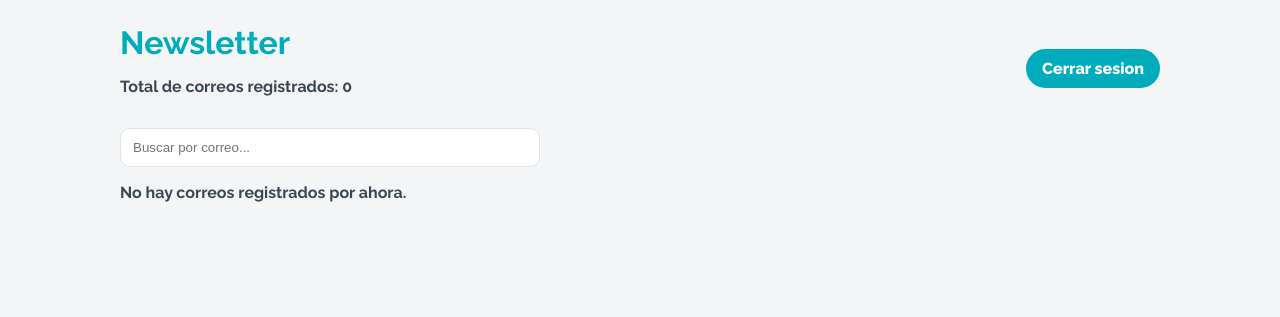
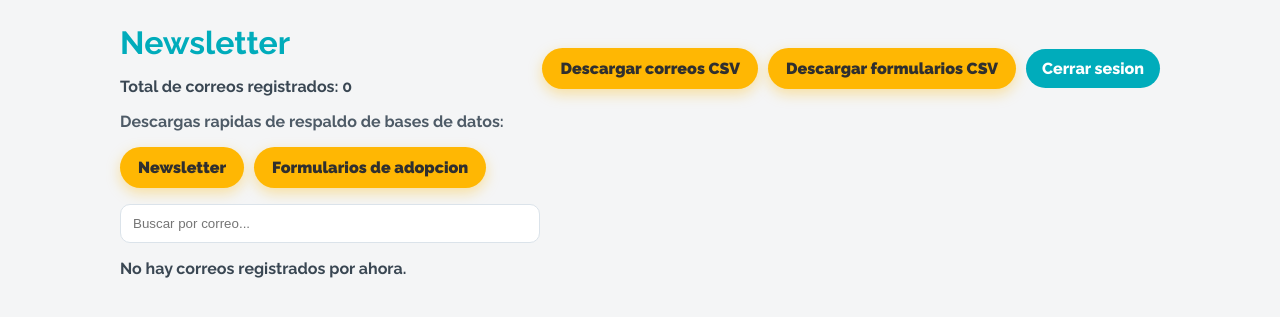
Before and after one commit to JosefaOgalde/mascotia, a Django app: page /backoffice/newsletter/ in a window 1280 px wide. Shown: the top 317 px of the page. Run offline with Django 5.2, Linux system fonts and the light colour scheme; the visitor is signed in with stand-in values (Sample User, id 1); data that the repository does not hold is empty.

Commit message:
Improve subscription/adoption UX with confirmation modals and make backoffice CSV exports prominent for faster admin access. Also fix static/favicon and environment loading behavior to stabilize production rendering and deployment behavior.
Made-with: Cursor

```diff
--- a/core/urls.py
+++ b/core/urls.py
@@ -1,6 +1,8 @@
 from django.urls import path
 
 from .views import (
+    backoffice_download_adoption_csv,
+    backoffice_download_newsletter_csv,
     backoffice_login,
     backoffice_logout,
     backoffice_newsletter,
@@ -16,4 +18,14 @@ urlpatterns = [
     path("backoffice/login/", backoffice_login, name="backoffice_login"),
     path("backoffice/logout/", backoffice_logout, name="backoffice_logout"),
     path("backoffice/newsletter/", backoffice_newsletter, name="backoffice_newsletter"),
+    path(
+        "backoffice/download/newsletter/",
+        backoffice_download_newsletter_csv,
+        name="backoffice_download_newsletter_csv",
+    ),
+    path(
+        "backoffice/download/adoption/",
+        backoffice_download_adoption_csv,
+        name="backoffice_download_adoption_csv",
+    ),
 ]
--- a/core/views.py
+++ b/core/views.py
@@ -9,6 +9,7 @@ from django.core.mail import send_mail
 from django.core.validators import validate_email
 from django.core.paginator import Paginator
 from django.http import HttpResponseForbidden
+from django.http import HttpResponse
 from django.http import JsonResponse
 from django.shortcuts import redirect
 from django.shortcuts import render
@@ -106,6 +107,73 @@ def backoffice_newsletter(request):
             "total_subscribers": subscribers.count(),
         },
     )
+
+
+@login_required
+@user_passes_test(lambda user: user.is_staff, login_url="backoffice_login")
+def backoffice_download_newsletter_csv(request):
+    response = HttpResponse(content_type="text/csv; charset=utf-8")
+    timestamp = timezone.localtime().strftime("%Y%m%d_%H%M%S")
+    response["Content-Disposition"] = f'attachment; filename="newsletter_{timestamp}.csv"'
+
+    writer = csv.writer(response)
+    writer.writerow(["email", "fecha_registro"])
+    for subscriber in Subscriber.objects.order_by("-created_at"):
+        writer.writerow([subscriber.email, timezone.localtime(subscriber.created_at).isoformat()])
+
+    return response
+
+
+@login_required
+@user_passes_test(lambda user: user.is_staff, login_url="backoffice_login")
+def backoffice_download_adoption_csv(request):
+    response = HttpResponse(content_type="text/csv; charset=utf-8")
+    timestamp = timezone.localtime().strftime("%Y%m%d_%H%M%S")
+    response["Content-Disposition"] = f'attachment; filename="formularios_adopcion_{timestamp}.csv"'
+
+    writer = csv.writer(response)
+    writer.writerow(
+        [
+            "tipo_solicitud",
+            "nombre_completo",
+            "email",
+            "telefono",
+            "ciudad",
+            "tipo_mascota",
+            "detalle",
+            "fecha_registro",
+        ]
+    )
+
+    for item in AdoptionSeeker.objects.order_by("-created_at"):
+        writer.writerow(
+            [
+                "busco_adoptar",
+                item.full_name,
+                item.email,
+                item.phone,
+                item.city,
+                item.pet_type,
+                item.details,
+                timezone.localtime(item.created_at).isoformat(),
+            ]
+        )
+
+    for item in RehomeRequest.objects.order_by("-created_at"):
+        writer.writerow(
+            [
+                "quiero_dar_en_adopcion",
+                item.full_name,
+                item.email,
+                item.phone,
+                item.city,
+                item.pet_type,
+                item.details,
+                timezone.localtime(item.created_at).isoformat(),
+            ]
+        )
+
+    return response
 
 
 @ensure_csrf_cookie
--- a/index.html
+++ b/index.html
@@ -4,6 +4,8 @@
     <meta charset="UTF-8" />
     <meta name="viewport" content="width=device-width, initial-scale=1.0" />
     <title>Mascotia.app</title>
+    <link rel="icon" type="image/svg+xml" href="/static/assets/favicon-paw.svg?v=2" />
+    <link rel="shortcut icon" type="image/svg+xml" href="/static/assets/favicon-paw.svg?v=2" />
     <link rel="preconnect" href="https://fonts.googleapis.com" />
     <link rel="preconnect" href="https://fonts.gstatic.com" crossorigin />
     <link
--- a/mascotia_project/settings.py
+++ b/mascotia_project/settings.py
@@ -31,7 +31,9 @@ def load_dotenv_file(dotenv_path):
         if not stripped or stripped.startswith("#") or "=" not in stripped:
             continue
         key, value = stripped.split("=", 1)
-        os.environ.setdefault(key.strip(), value.strip())
+        # Prioriza los valores del .env para evitar conflictos
+        # con variables inyectadas por el hosting (ej. MYSQL_USER=MySQL).
+        os.environ[key.strip()] = value.strip()
 
 
 load_dotenv_file(BASE_DIR / ".env")
@@ -149,7 +151,7 @@ USE_TZ = True
 # Static files (CSS, JavaScript, Images)
 # https://docs.djangoproject.com/en/5.2/howto/static-files/
 
-STATIC_URL = "static/"
+STATIC_URL = "/static/"
 STATICFILES_DIRS = [BASE_DIR]
 STATIC_ROOT = BASE_DIR / "staticfiles"
 
--- a/templates/backoffice/newsletter.html
+++ b/templates/backoffice/newsletter.html
@@ -28,6 +28,12 @@
         gap: 16px;
         flex-wrap: wrap;
       }
+      .top-actions {
+        display: flex;
+        align-items: center;
+        gap: 10px;
+        flex-wrap: wrap;
+      }
       h1 {
         margin: 0;
         color: #00acbb;
@@ -43,6 +49,30 @@
         padding: 10px 16px;
         border-radius: 999px;
         font-weight: 800;
+      }
+      .download-btn {
+        display: inline-block;
+        text-decoration: none;
+        background: #ffb703;
+        color: #2f2f2f;
+        padding: 11px 18px;
+        border-radius: 999px;
+        font-weight: 900;
+        box-shadow: 0 5px 14px rgba(255, 183, 3, 0.35);
+      }
+      .download-btn:hover {
+        background: #ff9f1c;
+      }
+      .download-actions {
+        margin: 16px 0;
+        display: flex;
+        gap: 10px;
+        flex-wrap: wrap;
+      }
+      .download-hint {
+        margin: 0 0 4px;
+        font-weight: 700;
+        color: #4e5b67;
       }
       form {
         margin: 16px 0;
@@ -96,8 +126,18 @@
           <h1>Newsletter</h1>
           <p class="summary">Total de correos registrados: {{ total_subscribers }}</p>
         </div>
-        <a href="/backoffice/logout/" class="logout">Cerrar sesion</a>
+        <div class="top-actions">
+          <a href="/backoffice/download/newsletter/" class="download-btn">Descargar correos CSV</a>
+          <a href="/backoffice/download/adoption/" class="download-btn">Descargar formularios CSV</a>
+          <a href="/backoffice/logout/" class="logout">Cerrar sesion</a>
+        </div>
       </header>
+
+      <p class="download-hint">Descargas rapidas de respaldo de bases de datos:</p>
+      <div class="download-actions">
+        <a href="/backoffice/download/newsletter/" class="download-btn">Newsletter</a>
+        <a href="/backoffice/download/adoption/" class="download-btn">Formularios de adopcion</a>
+      </div>
 
       <form method="get">
         <input type="search" name="q" value="{{ search }}" placeholder="Buscar por correo..." />
--- a/templates/base.html
+++ b/templates/base.html
@@ -4,6 +4,8 @@
     <meta charset="UTF-8" />
     <meta name="viewport" content="width=device-width, initial-scale=1.0" />
     <title>Mascotia.app</title>
+    <link rel="icon" type="image/svg+xml" href="/static/assets/favicon-paw.svg?v=2" />
+    <link rel="shortcut icon" type="image/svg+xml" href="/static/assets/favicon-paw.svg?v=2" />
     <link rel="preconnect" href="https://fonts.googleapis.com" />
     <link rel="preconnect" href="https://fonts.gstatic.com" crossorigin />
     <link
```
Also changed, not shown: script.js (+61 -2 lines), assets/favicon-paw.svg (added).
